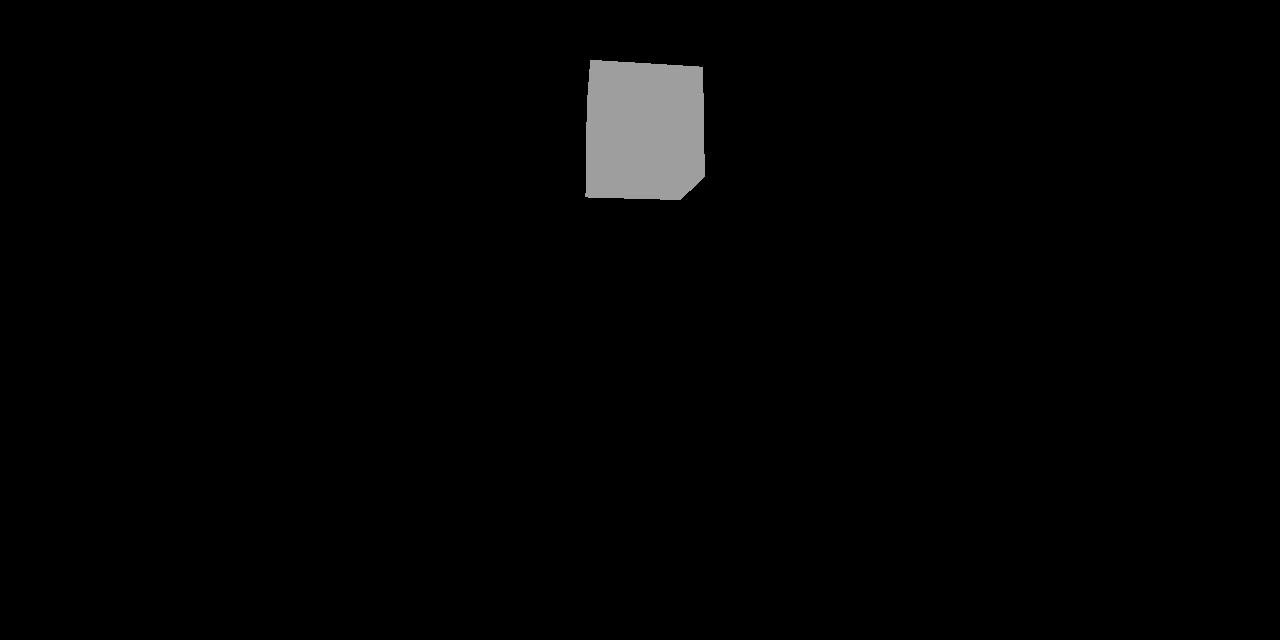
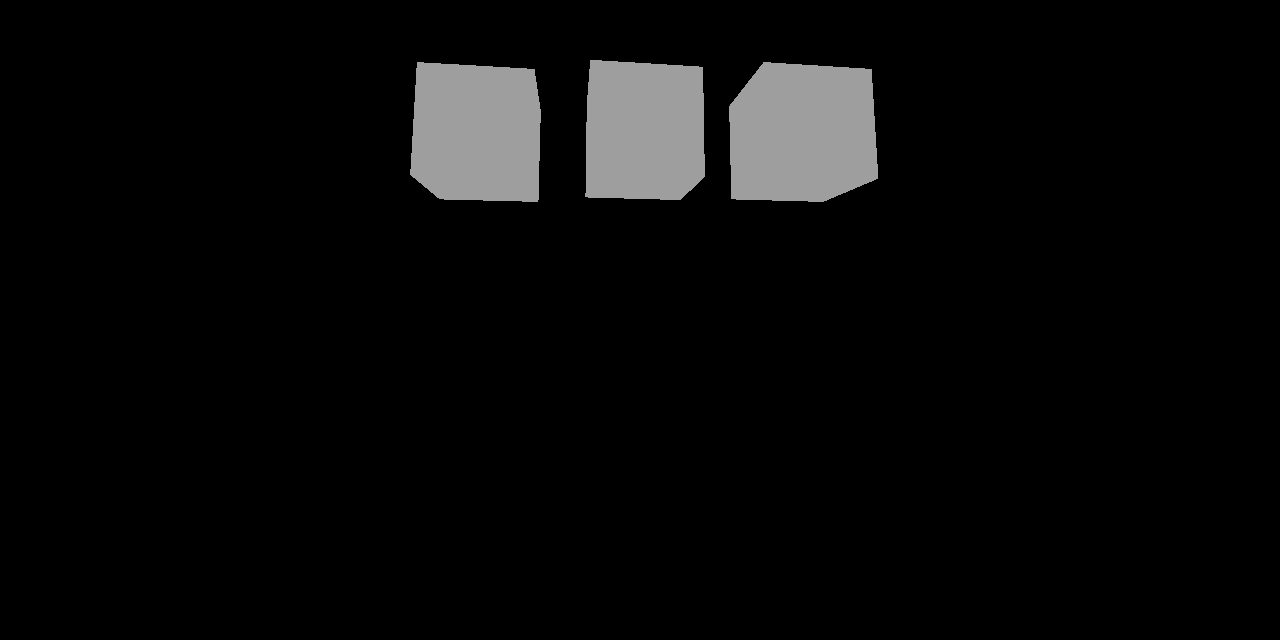
Before and after one commit to CodyWalraven/js_tutorial, a plain HTML site: page index.html in a window 1280 px wide. Shown: the part 160-804 px from the top of the page. Drawn offline with Linux system fonts and the light colour scheme.

Commit message:
Add more cubes

```diff
--- a/index.html
+++ b/index.html
@@ -37,7 +37,33 @@
     var material = new THREE.MeshBasicMaterial({ map: texture });
     var cube = new THREE.Mesh(geometry, material);
     var cube2 = new THREE.Mesh(geometry, material);
+    var cube3 = new THREE.Mesh(geometry, material);
+    var cube4 = new THREE.Mesh(geometry, material);
+    camera.position.z = 5;
     scene.add(cube);
+    scene.add(cube2);
+    scene.add(cube3);
+    cube2.position.x = 1.5;
+    cube3.position.x = -1.5;
+
+
+
+
+    function animate() {
+      cube.rotation.x += 0.01;
+      cube.rotation.y += 0.01;
+      cube2.rotation.x += 0.01;
+      cube2.rotation.y += 0.01;
+      cube3.rotation.x += 0.01;
+      cube3.rotation.y += 0.01;
+      moveCubeUp(0.01, cube);
+      moveCubeUp(0.01, cube2);
+      moveCubeUp(0.01, cube3);
+
+      requestAnimationFrame(animate);
+      renderer.render(scene, camera);
+    }
+    animate();
 
 
     function moveCubeUp(speed, cube) {
@@ -55,34 +81,6 @@
         going_back = 0;
       }
     }
-
-    //
-
-    camera.position.z = 5;
-
-
-    function animate() {
-      cube.rotation.x += 0.01;
-      cube.rotation.y += 0.01;
-      console.log(`The y position is ${cube.position.y}`);
-      if (!going_back) {
-        cube.position.y += 0.01;
-      }
-      else {
-        cube.position.y -= 0.01;
-      }
-      if (cube.position.y > 2) {
-        going_back = 1;
-      }
-      if (cube.position.y < -2) {
-        going_back = 0;
-
-      }
-
-      requestAnimationFrame(animate);
-      renderer.render(scene, camera);
-    }
-    animate();
   </script>
 </body>
 
```
